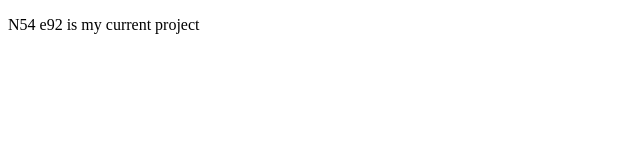
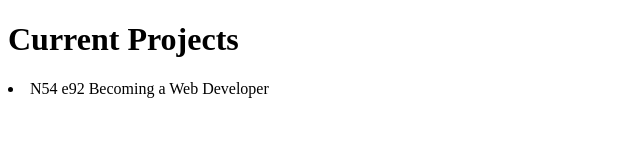
Before and after one commit to kevinperez1996/Project, a plain HTML site: page index.html in a window 1280 px wide. Shown: the whole page, without its empty margins (0-640 px from the left). Drawn offline with Linux system fonts and the light colour scheme.

Commit message:
added more details and h1 tag

```diff
--- a/index.html
+++ b/index.html
@@ -7,6 +7,10 @@
     <title>Project</title>
 </head>
 <body>
-    <p> N54 e92 is my current project</p>
+    <h1>Current Projects</h1>
+    <li>
+        <lu> N54 e92 </lu>
+        <lu>Becoming a Web Developer</lu>
+    </li>
 </body>
 </html>
```
